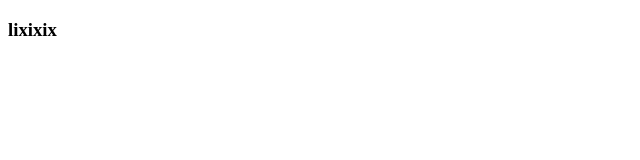
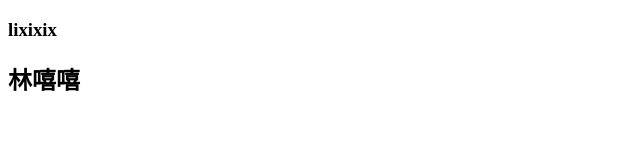
Before and after one commit to lin-xi-xi/lixixi-project01, a plain HTML site: page index.html in a window 1280 px wide. Shown: the whole page, without its empty margins (0-640 px from the left). Drawn offline with Linux system fonts and the light colour scheme.

Commit message:
林小凤

```diff
--- a/index.html
+++ b/index.html
@@ -7,5 +7,6 @@
 </head>
 <body>
     <h3>lixixix</h3>
+    <h2>林嘻嘻</h2>
 </body>
 </html>
```
